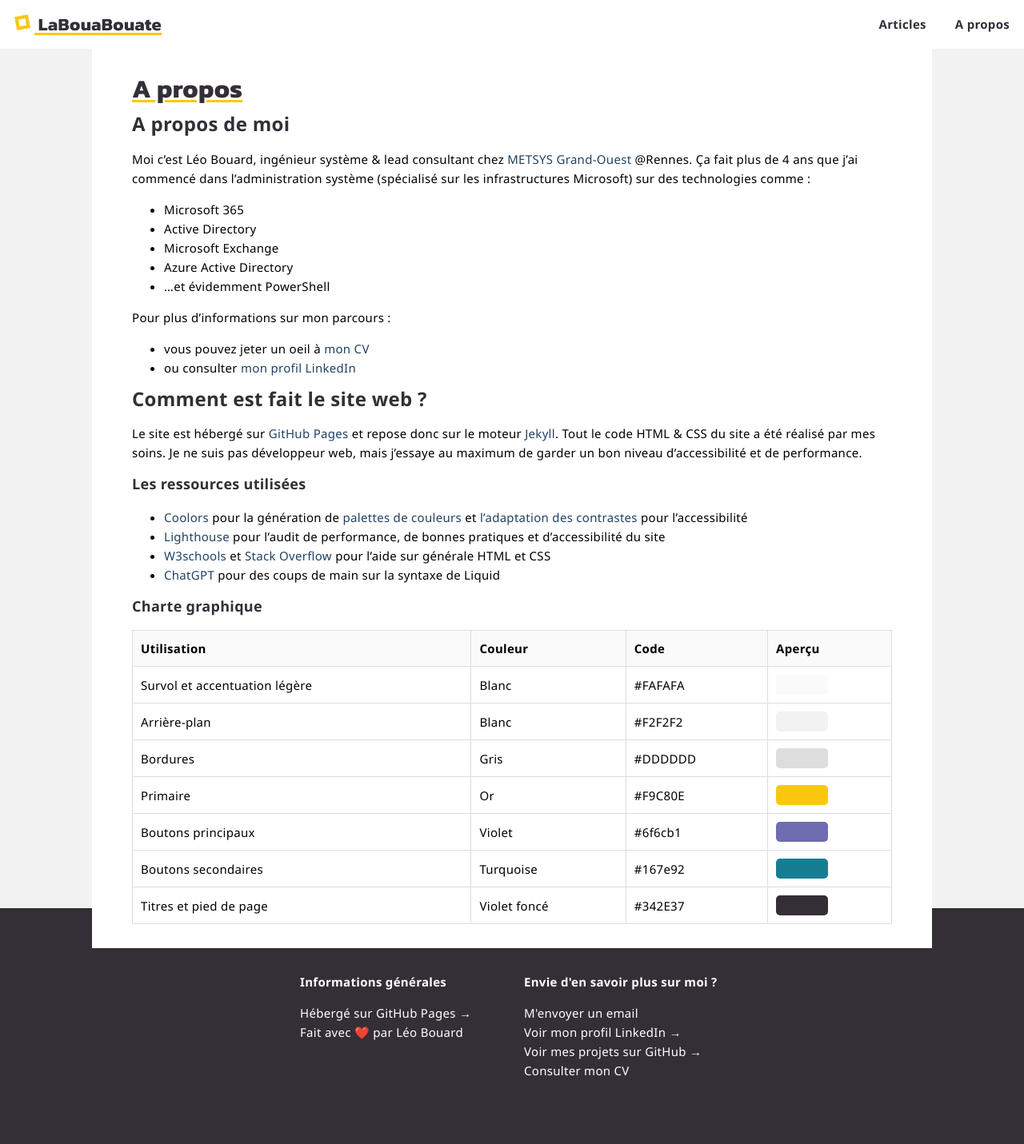
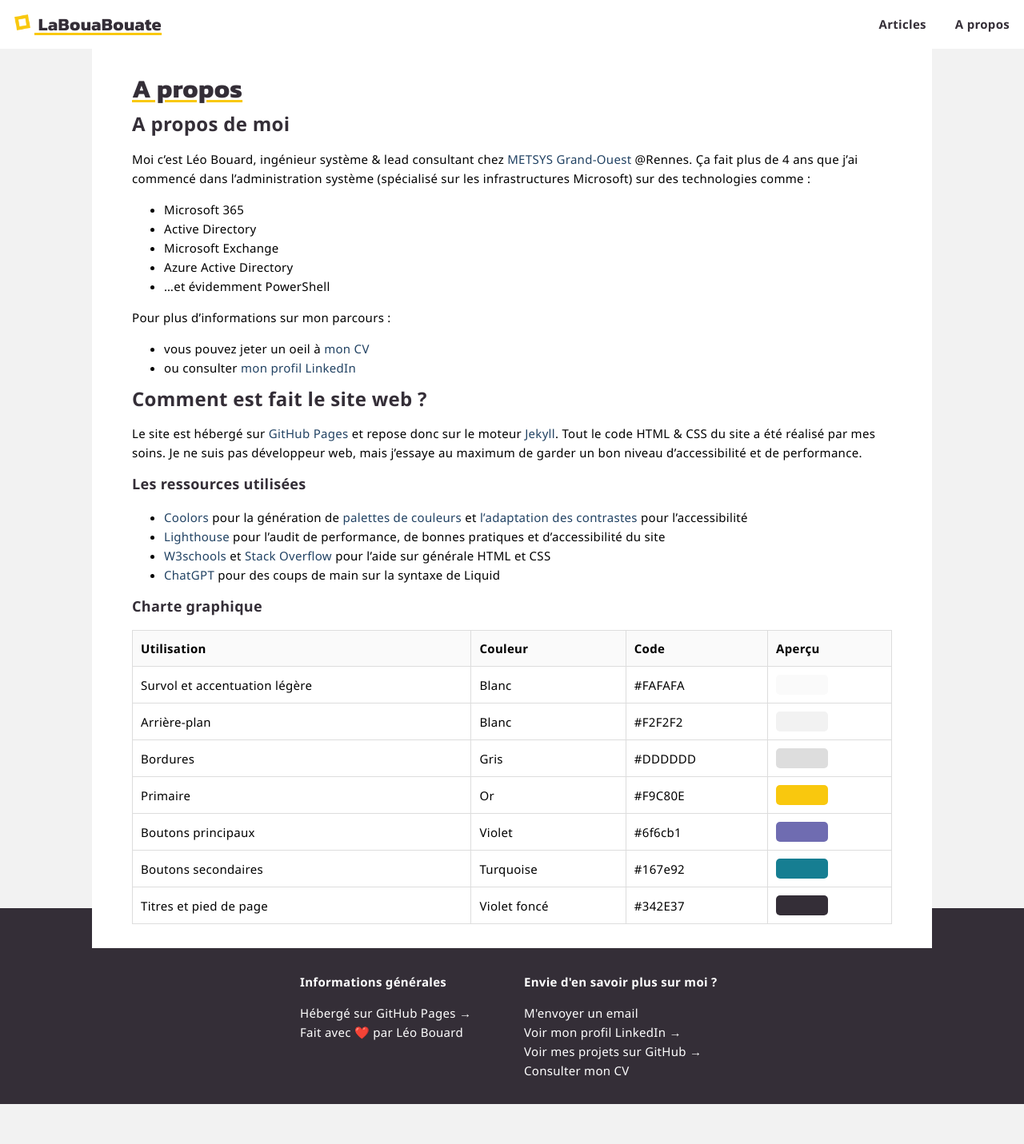
Before and after one commit to leobouard/leobouard.github.io, a Jekyll site: the page built from about.md, in a window 1280 px wide. Shown: the whole page at 80% size. Built offline with Jekyll 4.4.1, drawn with Linux system fonts in a browser that asks for light colours; some web fonts are replaced; after the commit the page ends 1381 px from its top, so only the background shows below that.

Commit message:
Update style.scss

```diff
--- a/assets/css/style.scss
+++ b/assets/css/style.scss
@@ -204,7 +204,7 @@
 
 footer {
     margin-top: -50px;
-    padding: 50px;
+    padding: 50px 0px 0px;
     display: flex;
     flex-wrap: wrap;
     justify-content: center;
```
